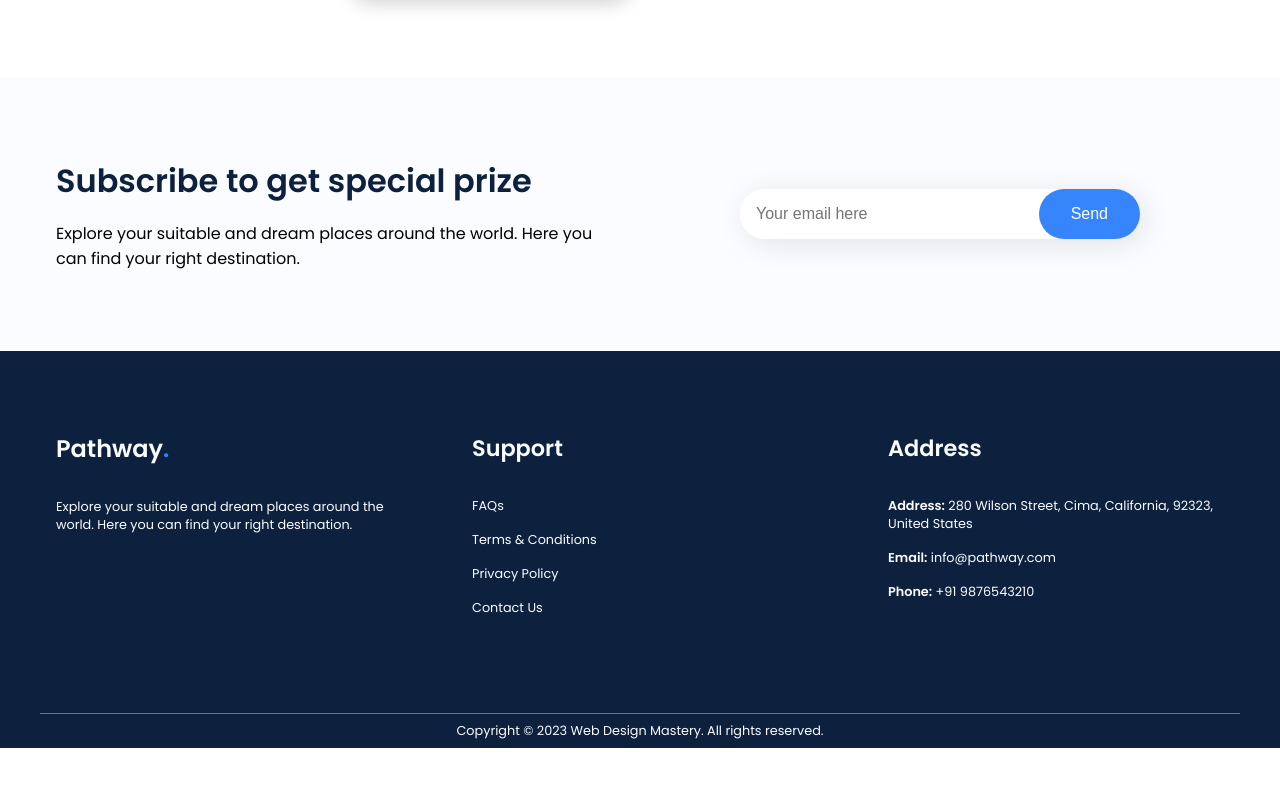
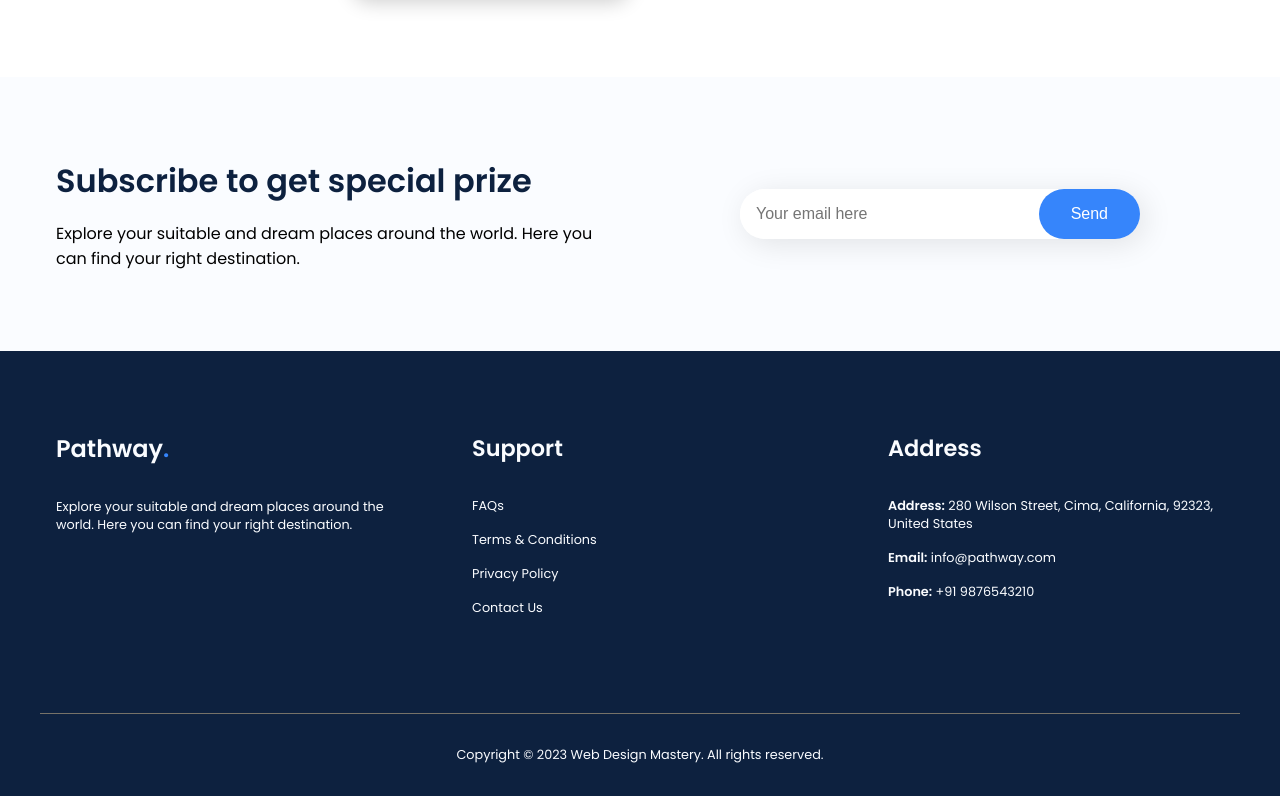
Before and after one commit to BurnettMiao/Design-a-Travel-Website-Landing-Page_Practice, a plain HTML site: page index.html in a window 1280 px wide. Shown: the part 3017-3813 px from the top of the page. Before the commit the page ends 3765 px from the top, so only its background shows below. Drawn offline with nearby package versions, Linux system fonts and the light colour scheme.

Commit message:
footer padding add

```diff
--- a/style.css
+++ b/style.css
@@ -477,7 +477,7 @@ header {
 .footer__bar {
   max-width: var(--max-width);
   margin: auto;
-  padding: 0.5rem;
+  padding: 2rem 1rem;
   text-align: center;
   font-size: 0.8rem;
   color: var(--secondary-color);
```
